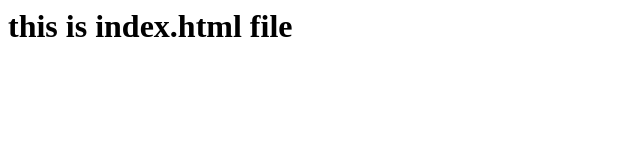
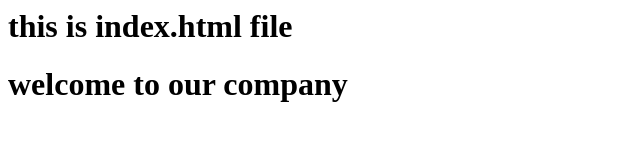
Before and after one commit to havletpackart/vtgitrepos, a plain HTML site: page index.html in a window 1280 px wide. Shown: the whole page, without its empty margins (0-640 px from the left). Drawn offline with Linux system fonts and the light colour scheme.

Commit message:
updated index.html

```diff
--- a/index.html
+++ b/index.html
@@ -1 +1,3 @@
 <h1> this is index.html file <h1>
+
+<h1> welcome to our company <h1>
```
